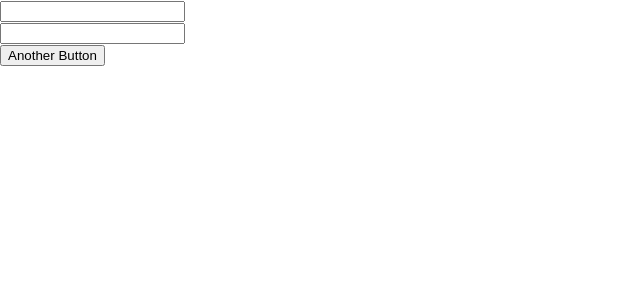
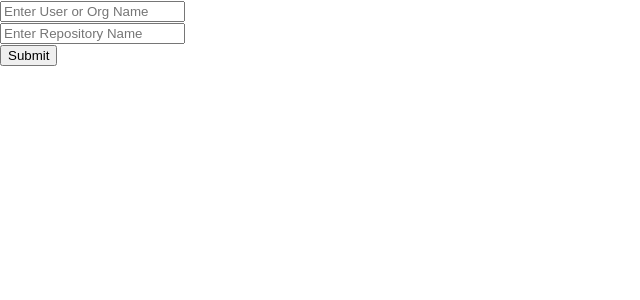
Before and after one commit to latoyaallen/feed-react, a React (Create React App) app: page / in a window 1280 px wide. Shown: the top 300 px of the page, without its empty margins (0-640 px from the left). Built offline with nearby package versions, Linux system fonts and the light colour scheme.

Commit message:
Adds basic functionality to form - next: styling:

```diff
--- a/src/components/Button/Button.jsx
+++ b/src/components/Button/Button.jsx
@@ -1,9 +1,10 @@
 import React from 'react';
 
-const Button = ({children}) => {
+const Button = ({onClick, children}) => {
   return (
     <button
-    type="button"
+      type="button"
+      onClick={onClick}
     >
     {children}
     </button>
--- a/src/components/Form/Form.jsx
+++ b/src/components/Form/Form.jsx
@@ -1,22 +1,36 @@
-import React from 'react';
+import React, {useState} from 'react';
 import Button from '../Button';
 import InputField from '../InputField';
 
 const Form = () => {
+  // fyi: an author can be a user or an org.
+  const [authorName, setAuthorName] = useState('');
+  const [repoName, setRepoName] = useState('');
+
+  const handleOnClick = () => {
+    // route to new path on click
+    if(authorName) {
+      const pathname = '/' + authorName + '/' + repoName;
+      window.location.href = pathname;
+    }
+  }
+
   return (
     <div>
-    <InputField
-      value=""
-      onChange=""
-      placeholder="placeholder"
-    />
-    <InputField
-      value=""
-      onChange=""
-      placeholder="placeholder"
-    />
-      <Button>
-        Another Button
+      <InputField
+        value={authorName}
+        onChange={(e) => setAuthorName(e.target.value)}
+        placeholderText="Enter User or Org Name"
+      />
+      <InputField
+        value={repoName}
+        onChange={(e) => setRepoName(e.target.value)}
+        placeholderText="Enter Repository Name"
+      />
+      <Button
+      onClick={handleOnClick}
+      >
+        Submit
       </Button>
     </div>
   );
--- a/src/components/InputField/InputField.jsx
+++ b/src/components/InputField/InputField.jsx
@@ -1,6 +1,7 @@
 import React from 'react';
 
 const InputField = ({value, onChange, placeholderText}) => {
+  console.log
   return (
     <div>
       <input
```
